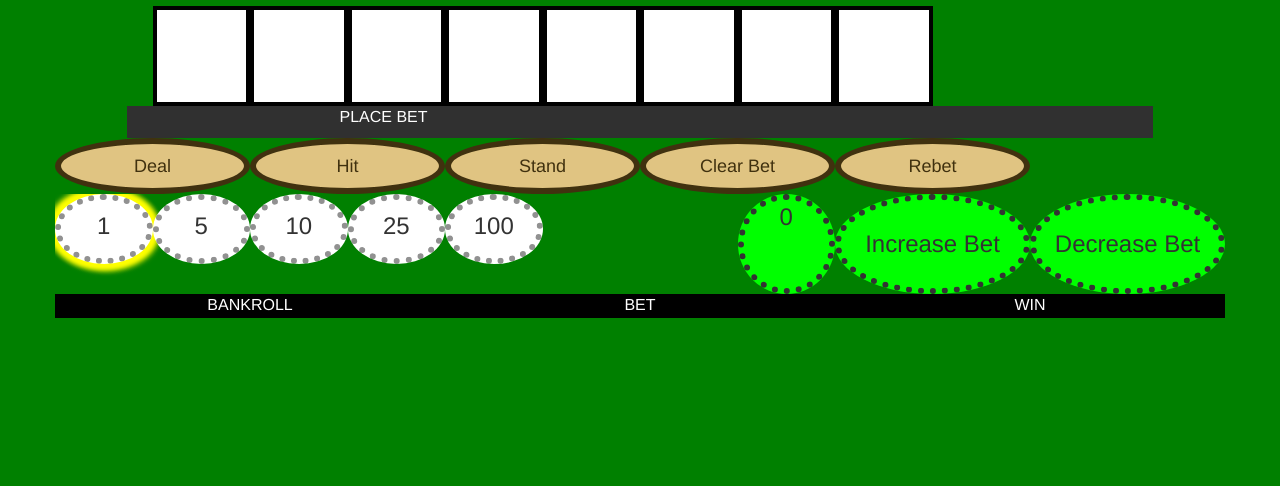
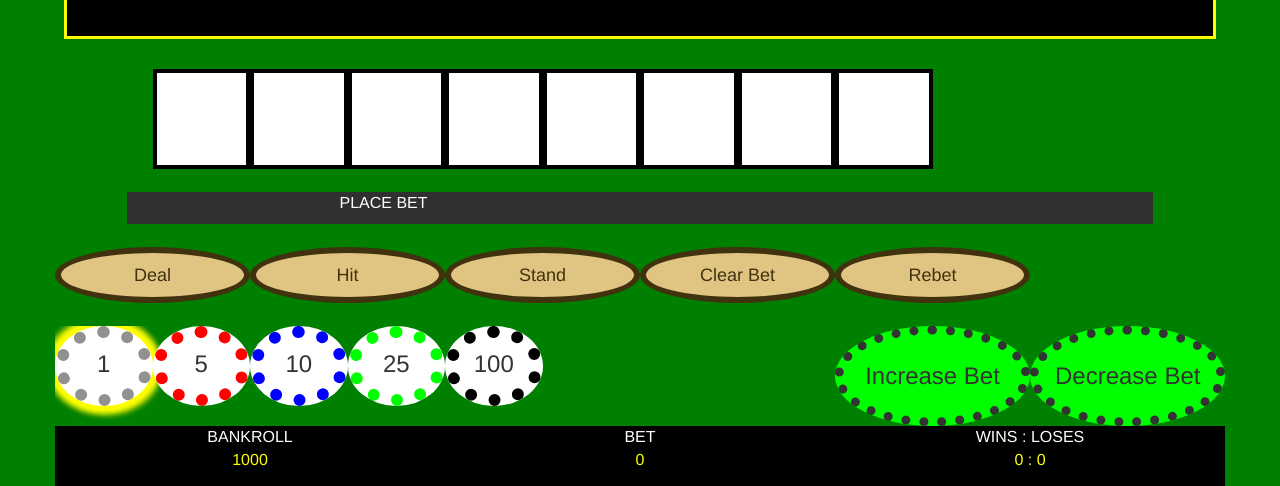
Before and after one commit to CoolConfucius/BlackJack21, a plain HTML site: page index.html in a window 1280 px wide. Shown: the part 389-875 px from the top of the page. Before the commit the page ends 800 px from the top, so only its background shows below. Drawn offline with nearby package versions, Linux system fonts and the light colour scheme.

Commit message:
worked on the styling more

```diff
--- a/index.html
+++ b/index.html
@@ -23,12 +23,13 @@
       <div class="col-sm-1"></div>
     </div>
   </div>
+  <br>
   <div class="container" id="dealer">
     <div class="row message">
       <div class="col-sm-6" id="dealerMessage"></div>
       <div class="col-sm-6" id="dealerPoints"></div>
     </div>
-
+    <br>
     <div class="row hand" id="dealerHand">
       <div class="col-sm-1"></div>
       <div class="col-sm-1 card" id="dealerSlot0"></div>
@@ -42,7 +43,7 @@
       <div class="col-sm-3"></div>
     </div>
   </div>
-
+  <br>
   <div class="jumbotron" id="center">
     <h1>BJ 21</h1>
   </div>
@@ -60,10 +61,12 @@
       <div class="col-sm-1 card"></div>
       <div class="col-sm-3"></div>
     </div>
+    <br>
     <div class="row message">
       <div class="col-sm-6" id="playerMessage">PLACE BET</div>
       <div class="col-sm-6" id="playerPoints"></div>
     </div>
+    <br>
     <div class="row" id="moves">
       <button class="col-sm-2 btn btn-default btn-lg" type="button" id="deal">Deal</button>
       <button class="col-sm-2 btn btn-default btn-lg" type="button" id="hit">Hit</button>
@@ -72,15 +75,14 @@
       <button class="col-sm-2 btn btn-default btn-lg" type="button" id="clearBet">Clear Bet</button>
       <button class="col-sm-2 btn btn-default btn-lg" type="button" id="rebet">Rebet</button>
     </div>
+    <br>
     <div class="row" id="chips">
-      <butten class="col-sm-1 chip btn btn-default btn-lg glow" id="chip1">1</butten>
-      <butten class="col-sm-1 chip btn btn-default btn-lg" id="chip2">5</butten>
-      <butten class="col-sm-1 chip btn btn-default btn-lg" id="chip3">10</butten>
-      <butten class="col-sm-1 chip btn btn-default btn-lg" id="chip4">25</butten>
-      <butten class="col-sm-1 chip btn btn-default btn-lg" id="chip5">100</butten>
-      <span class="col-sm-1 col-sm-offset-1"></span>
-      <div class="col-sm-1" id="yourBet">0</div>
-      <button class="col-sm-2 btn btn-default btn-lg" id="upBet">Increase Bet</button>
+      <butten class="col-sm-1 chip btn btn-default btn-lg glow" id="chip0">1</butten>
+      <butten class="col-sm-1 chip btn btn-default btn-lg" id="chip1">5</butten>
+      <butten class="col-sm-1 chip btn btn-default btn-lg" id="chip2">10</butten>
+      <butten class="col-sm-1 chip btn btn-default btn-lg" id="chip3">25</butten>
+      <butten class="col-sm-1 chip btn btn-default btn-lg" id="chip4">100</butten>
+      <button class="col-sm-2 col-sm-offset-3 btn btn-default btn-lg" id="upBet">Increase Bet</button>
       <button class="col-sm-2 btn btn-default btn-lg" id="downBet">Decrease Bet</button>
     </div>
   </div>
@@ -89,12 +91,12 @@
   <div class="row" id="bottomLabels">
     <div class="col-sm-4">BANKROLL</div>
     <div class="col-sm-4">BET</div>
-    <div class="col-sm-4">WIN</div>
+    <div class="col-sm-4">WINS : LOSES</div>
   </div>
   <div class="row" id="digits">
-    <div class="col-sm-4"></div>
-    <div class="col-sm-4"></div>
-    <div class="col-sm-4"></div>
+    <div class="col-sm-4">1000</div>
+    <div class="col-sm-4">0</div>
+    <div class="col-sm-4">0 : 0</div>
   </div>
 </div>
 
--- a/style.css
+++ b/style.css
@@ -37,11 +37,6 @@ body {
   margin-left: auto;
 }
 
-
-
-#digits {
-  color: yellow; }
-
 .btn{
   border-radius: 50%;
 }
@@ -56,30 +51,53 @@ body {
 
 #upBet, #downBet, #yourBet{
   border-radius: 50%;
-  border: 6px dotted;
+  border: 9px dotted;
   height: 100px;
   background-color: lime;
   font-size: 24px;
 }
 .chip{
-  border: 6px dotted #919191;
-  height: 70px;
+  border: 12px dotted #919191;
+  height: 80px;
   font-size: 24px;
+}
+
+#chip1{
+  border-color: red;
+}
+
+#chip2{
+  border-color: blue;
+}
+
+#chip3{
+  border-color: lime;
+}
+
+#chip4{
+  border-color: black;
 }
 
 .glow{
   box-shadow:
-    1px 0px 10px yellow, 0px 1px 10px yellow,
-    2px 1px 10px yellow, 1px 2px 10px yellow,
-    3px 2px 10px yellow, 2px 3px 10px yellow,
-    -1px -0px 10px yellow, -0px -1px 10px yellow,
-    -2px -1px 10px yellow, -1px -2px 10px yellow,
-    -3px -2px 10px yellow, -2px -3px 10px yellow
+    1px 0px 12px yellow, 0px 1px 12px yellow,
+    2px 1px 12px yellow, 1px 2px 12px yellow,
+    3px 2px 12px yellow, 2px 3px 12px yellow,
+    -1px -0px 12px yellow, -0px -1px 12px yellow,
+    -2px -1px 12px yellow, -1px -2px 12px yellow,
+    -3px -2px 12px yellow, -2px -3px 12px yellow
 }
 
 #bottom {
-  background-color: #000; }
+  background-color: #000;
+  height: 60px;
+}
 
 #bottomLabels{
   color: white;
 }
+
+#digits{
+  color: yellow;
+  font-size: 26px;
+}
```
Also changed, not shown: 1 other file.
